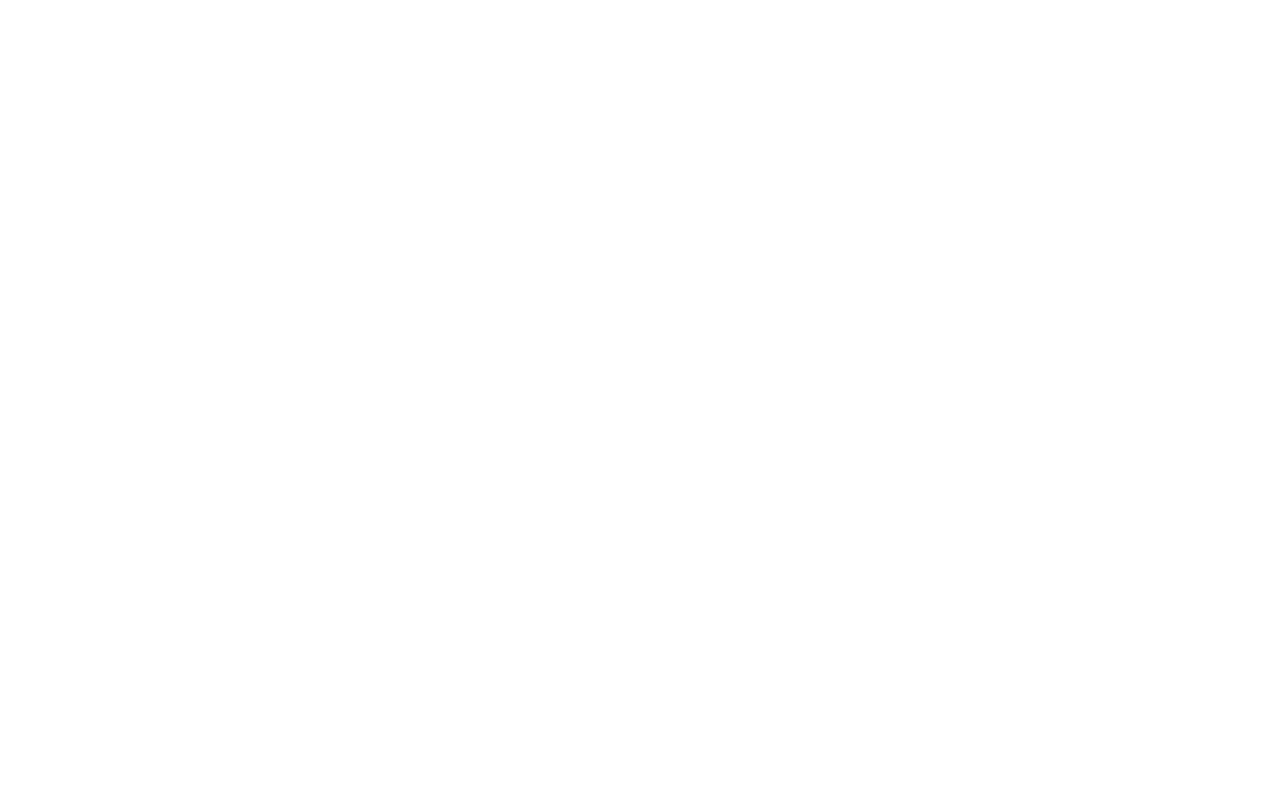
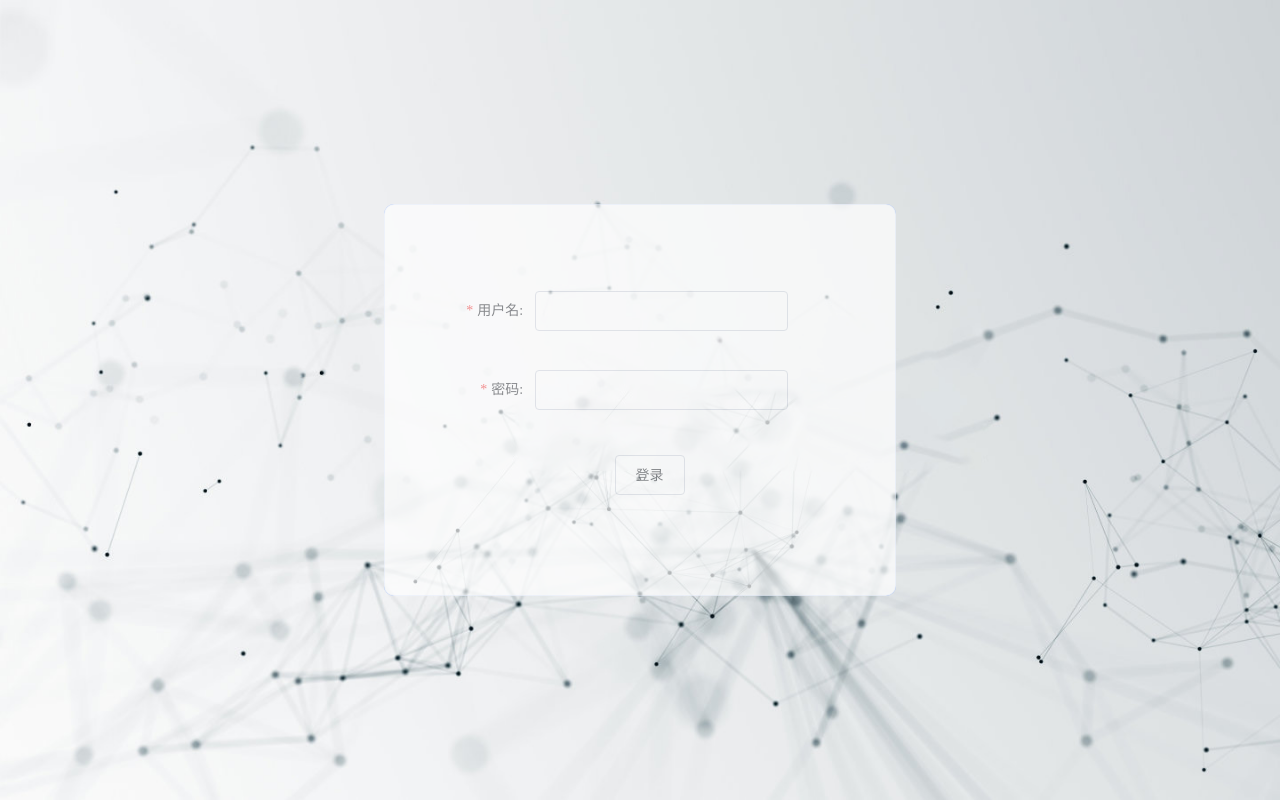
Before and after one commit to heng1234/vuePro, a Vue app: page /login in a window 1280 px wide. Built offline with nearby package versions, Linux system fonts and the light colour scheme.

Commit message:
登录页面、登录拦截

```diff
--- a/src/App.vue
+++ b/src/App.vue
@@ -10,6 +10,7 @@
 
 <style lang="scss">
   @import "./assets/css/varuables.scss";
+  @import "./assets/css/ovflow.css";
 /*#nav {
   padding: 30px;
   a {
@@ -69,8 +70,26 @@
     -o-transform: translate(-50%,-50%);
   }
 
-  .btnColor{
-    color: $btnOne;
+  .btnLogin{
+    color: #fff;
+    display: inline-block;
+    line-height: 1;
+    white-space: nowrap;
+    cursor: pointer;
+    background: $btnLogin;
+    border: 1px solid #dcdfe6;
+    -webkit-appearance: none;
+    text-align: center;
+    -webkit-box-sizing: border-box;
+    box-sizing: border-box;
+    outline: 0;
+    margin: 0;
+    -webkit-transition: .1s;
+    transition: .1s;
+    font-weight: 500;
+    padding: 12px 20px;
+    font-size: 14px;
+    border-radius: 4px;
   }
 
 </style>
--- /dev/null
+++ b/src/assets/css/ovflow.css
@@ -0,0 +1,29 @@
+/*滚动条样式：谷歌浏览器下*/
+::-webkit-scrollbar{
+  width: 10px;
+  height: 10px;
+  background-color: #f5f7fa;
+}
+/*滚动条的轨道*/
+::-webkit-scrollbar-track{
+  /*box-shadow: inset 0 0 5px rgba(0,0,0,.3);*/
+  background-color: #f5f7fa;
+
+}
+/*滚动条的滑块按钮*/
+::-webkit-scrollbar-thumb{
+  border-radius: 10px;
+  background-color: #e4e7ed;
+  /*box-shadow: inset 0 0 5px #000;*/
+}
+/*滚动条的上下两端的按钮*/
+::-webkit-scrollbar-button{
+  height: 0px;
+  background-color: #B0AEDA;
+}
+.el_tableDiv{
+  height: 420px;
+  overflow-y:auto;
+}
+/**设置滚动条宽度 */
+/*::-webkit-scrollbar{width:0px;height: 0px}*/
--- a/src/assets/css/varuables.scss
+++ b/src/assets/css/varuables.scss
@@ -1 +1 @@
-$btnOne:red
+$btnLogin:#409EFF
--- a/src/main.js
+++ b/src/main.js
@@ -99,6 +99,24 @@
 Vue.prototype.$put=put;
 
 
+/**
+ * 登录拦截
+ */
+router.beforeEach((to, from, next) => {
+    let reg = /^\/login\/*/;
+    if (to.path == "/login") {
+        sessionStorage.removeItem("loginMsg");
+        sessionStorage.clear();
+    }
+    let userLogin = JSON.parse(sessionStorage.getItem('loginMsg'));
+//	console.log("用户名 userLogin:",userLogin)
+    if (!userLogin && !reg.exec(to.path)) {
+        next({path: '/login'})
+    } else {
+        next()
+    }
+})
+
 new Vue({
   router,
   store,
--- /dev/null
+++ b/src/pages/Login/login.vue
@@ -0,0 +1,91 @@
+<template>
+    <div class="login" :style="{height:loginHeight,width:loginWidth}">
+      <div class="logdiv center">
+          <hlvy-form :model="dynamicValidateForm" ref="dynamicValidateForm" label-width="100px" class="demo-dynamic form">
+              <hlvy-form-item
+                      prop="loginName"
+                      label="用户名: "
+                      :rules="[
+      { required: true, message: '用户名不能为空', trigger: 'blur' }
+    ]"
+              >
+                  <hlvy-input style="width: 70%" v-model="dynamicValidateForm.loginName"></hlvy-input>
+              </hlvy-form-item><br/>
+              <hlvy-form-item
+                      :label="'密码: '"
+                      prop="loginPwd"
+                      :rules="{
+      required: true, message: '密码不能为空', trigger: 'blur'
+    }"
+              >
+                  <hlvy-input style="width: 70%" v-model="dynamicValidateForm.loginPwd"></hlvy-input>
+              </hlvy-form-item>
+              <hlvy-form-item>
+                  <hlvy-button  class="loginbtn btnLogin" @click="submitForm('dynamicValidateForm')">登录</hlvy-button>
+              </hlvy-form-item>
+          </hlvy-form>
+      </div>
+    </div>
+</template>
+
+<script>
+    export default {
+        name: "login",
+        data(){
+            return{
+                loginHeight:'100%',
+                loginWidth:'100%',
+                dynamicValidateForm: {
+                    loginName: '',
+                    loginPwd:''
+                }
+            }
+        },
+        created(){
+        },
+        methods:{
+            wdht(){
+                this.loginHeight = window.innerHeight+"px"
+                this.loginWidth = window.innerWidth+"px"
+            },
+            submitForm(formName) {
+                this.$refs[formName].validate((valid) => {
+                    if (valid) {
+                        sessionStorage.setItem("loginMsg",JSON.stringify(this.dynamicValidateForm))
+                        this.$router.push({path: "/home"});
+                    } else {
+                        console.log('error submit!!');
+                        return false;
+                    }
+                });
+            },
+        }
+    }
+</script>
+
+<style scoped>
+.login{
+    position: relative;
+    background: url('../../assets/images/login/login.png') no-repeat;
+    background-size: cover;
+}
+
+.logdiv{
+    width: 40%;
+    height: 49%;
+    filter:alpha(opacity=70); /*支持 IE 浏览器*/
+    -moz-opacity:0.7; /*支持 FireFox 浏览器*/
+    opacity:0.7; /*支持 Chrome, Opera, Safari 等浏览器*/
+    border-radius: 10px;
+    box-shadow:0 0 1px #5e91ff inset;
+    background-color: white;
+}
+    .form{
+      margin-top: 17%;
+        margin-left: 10%;
+    }
+    .loginbtn{
+        margin-left: 22%;
+        margin-top: 6%;
+    }
+</style>
--- /dev/null
+++ b/src/pages/home/homePage.vue
@@ -0,0 +1,16 @@
+<template>
+    <div>
+        主页
+
+    </div>
+</template>
+
+<script>
+    export default {
+        name: "homePage"
+    }
+</script>
+
+<style scoped>
+
+</style>
--- a/src/router.js
+++ b/src/router.js
@@ -10,16 +10,44 @@
   routes: [
     {
       path: '/',
-      name: 'home',
-      component: Home
+      name: 'login',
+      title:'登录页面',
+      component:resolve => require(['@/pages/Login/login.vue'], resolve)
     },
     {
+      path: '/login',
+      name: 'login',
+      title:'登录页面',
+      component:resolve => require(['@/pages/Login/login.vue'], resolve)
+    },
+
+      {
+          path: '/home',
+          component: resolve => require(['@/views/Home.vue'], resolve),//
+          redirect: '/homePage',
+          meta: {
+              keepAlive: false // 不需要被缓存
+          },
+          children: [
+              /**
+               * 主页
+               */
+              {
+              path: '/homePage',
+              component: resolve => require(['@/pages/home/homePage.vue'], resolve),//
+              meta: {
+                  keepAlive: false // 不需要被缓存
+              },
+          }
+          ]
+      }
+   /* {
       path: '/about',
       name: 'about',
       // route level code-splitting
       // this generates a separate chunk (about.[hash].js) for this route
       // which is lazy-loaded when the route is visited.
-      component: () => import(/* webpackChunkName: "about" */ './views/About.vue')
-    }
+      component: () => import(/!* webpackChunkName: "about" *!/ './views/About.vue')
+    }*/
   ]
 })
--- a/src/views/About.vue
+++ /dev/null
@@ -1,5 +0,0 @@
-<template>
-  <div class="about">
-    <h1>This is an about page</h1>
-  </div>
-</template>
--- a/src/views/Home.vue
+++ b/src/views/Home.vue
@@ -1,17 +1,15 @@
 <template>
   <div class="home">
-
+导航栏
+    <router-view></router-view>
   </div>
 </template>
 
 <script>
-// @ is an alias to /src
-import HelloWorld from '@/components/HelloWorld.vue'
 
 export default {
   name: 'home',
   components: {
-    HelloWorld
   }
 }
 </script>
```
Also changed, not shown: src/assets/images/login/login.png (added).
